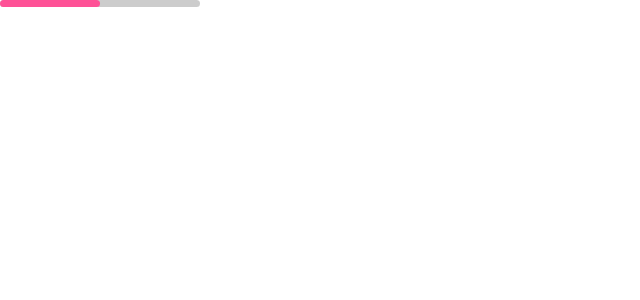
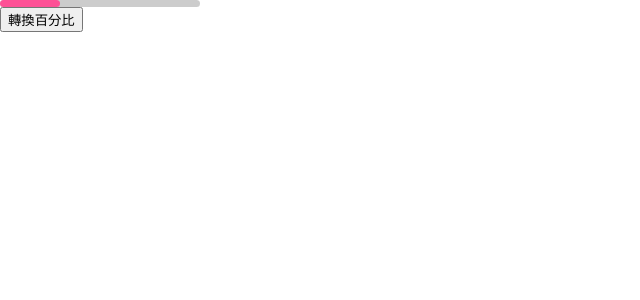
Before and after one commit to lamteng/My_React, a React (Create React App) app: page / in a window 1280 px wide. Shown: the top 300 px of the page, without its empty margins (0-640 px from the left). Built offline with nearby package versions, Linux system fonts and the light colour scheme.

Commit message:
applied state

```diff
--- a/src/App.js
+++ b/src/App.js
@@ -1,25 +1,31 @@
 import logo from './logo.svg';
 import './App.css';
+import React, { Component } from 'react';
+class App extends Component{
+  constructor(props) {
+    super(props);
+    this.state={ // 宣告state物件，內包含一個變數percent
+      percent:"30%"
+    }
+    this.changePercent=this.changePercent.bind(this); //綁定changePercent
+  }
 
-function App() {
-  return (
-    <div className="App">
-      <header className="App-header">
-        <img src={logo} className="App-logo" alt="logo" />
-        <p>
-          Edit <code>src/App.js</code> and save to reload.
-        </p>
-        <a
-          className="App-link"
-          href="https://reactjs.org"
-          target="_blank"
-          rel="noopener noreferrer"
-        >
-          Learn React
-        </a>
-      </header>
-    </div>
-  );
+  changePercent(){ //加入changePercent函式
+    this.setState({percent:"70%"})
+  }
+
+
+
+  render(){
+    return(
+      <div>
+        <div className="progress-back" style={{backgroundColor:"rgba(0,0,0,0.2)",width:"200px",height:"7px",borderRadius:"10px"}}>
+          <div className="progress-bar" style={{backgroundColor:"#fe5196",width:this.state.percent,height:"100%",borderRadius:"10px"}}></div>
+        </div>
+        <button onClick={this.changePercent}>轉換百分比 </button>
+      </div>
+    );
+  }
 }
 
 export default App;
--- /dev/null
+++ b/src/Layout.js
@@ -0,0 +1,47 @@
+import React from 'react';
+
+const Layout=(props)=>{
+    const navStyle={
+        position:"fixed",
+        top:"0",
+        left:"0",
+        width:"100%",
+        height:"43px",
+        backgroundColor:"rgb(66, 103, 178)",
+        display:"flex",
+        alignItems:"center"
+    };
+    const iconStyle={
+        marginLeft:"10%",
+        height:"25px",
+        width:"25px",
+        borderRadius:"1px",
+        backgroundColor:"white"
+    };
+    const inputStyle={
+        marginLeft:"5px",
+        padding:"0px 7px",
+        height:"25px",
+        width:"28%",
+        borderRadius:"2px",
+        border:"none",
+        backgroundImage:"url('https://cdn1.iconfinder.com/data/icons/hawcons/32/698627-icon-111-search-512.png')",
+        backgroundPosition:"97% 50%",
+        backgroundSize:"auto 80%",
+        backgroundRepeat:"no-repeat"
+    };
+    return(
+      <div>
+          <div className="nav-bar" style={navStyle}>
+            <div  className="icon" style={iconStyle}>
+                <img style={{height:"120%"}} src="https://www.logospng.com/images/48/facebook-logo-fb-sketched-sketch-icon-48978.png" alt="icon"/>
+            </div>
+            <input placeholder="搜尋" style={inputStyle}/>
+          </div>
+          <div className="index-container" style={{marginTop:"43px"}}>
+              {props.children}
+          </div>
+      </div>
+    );
+}
+export default Layout;
--- a/src/index.js
+++ b/src/index.js
@@ -1,25 +1,19 @@
 import React from 'react';
 import ReactDOM from 'react-dom';
 import './index.css';
-import App from './App';
+import App from './App'; //引入App
+import Layout from "./Layout";
 import reportWebVitals from './reportWebVitals';
 
-function Progress(){
-  const barWidth="50%";
-  return(
-      <div>
-      <div className="progress-back" style={{backgroundColor:"rgba(0,0,0,0.2)",width:"200px",height:"7px",borderRadius:"10px"}}>
-        <div className="progress-bar" style={{backgroundColor:"#fe5196",width:barWidth,height:"100%",borderRadius:"10px"}}></div>
-      </div>
-    </div>
-  );
-}
+
 ReactDOM.render(
   <div>
-      <Progress/>
+    <App/>
   </div>,
-  document.getElementById('root')
+document.getElementById('root')
 );
+
+
 // If you want to start measuring performance in your app, pass a function
 // to log results (for example: reportWebVitals(console.log))
 // or send to an analytics endpoint. Learn more: https://bit.ly/CRA-vitals
```
Also changed, not shown: 1 other file (tests, documents, lock files or other folders).
